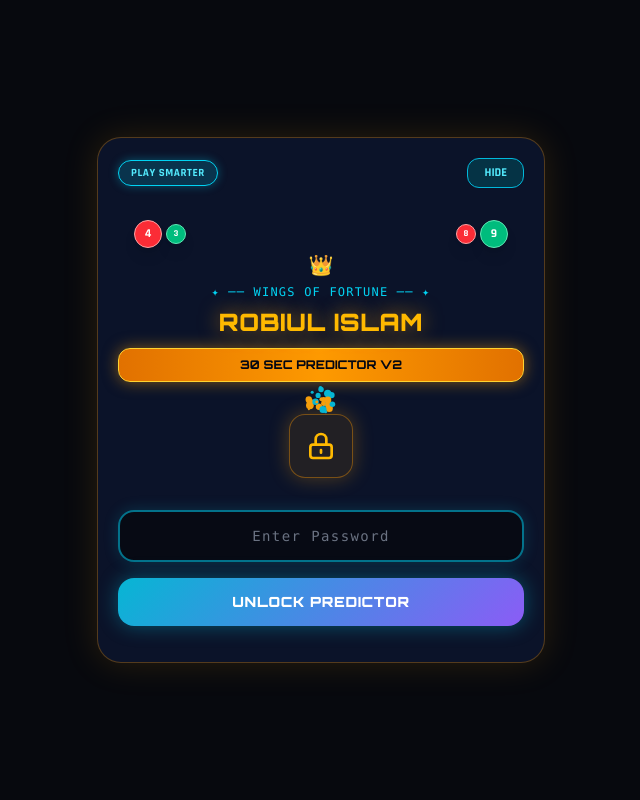
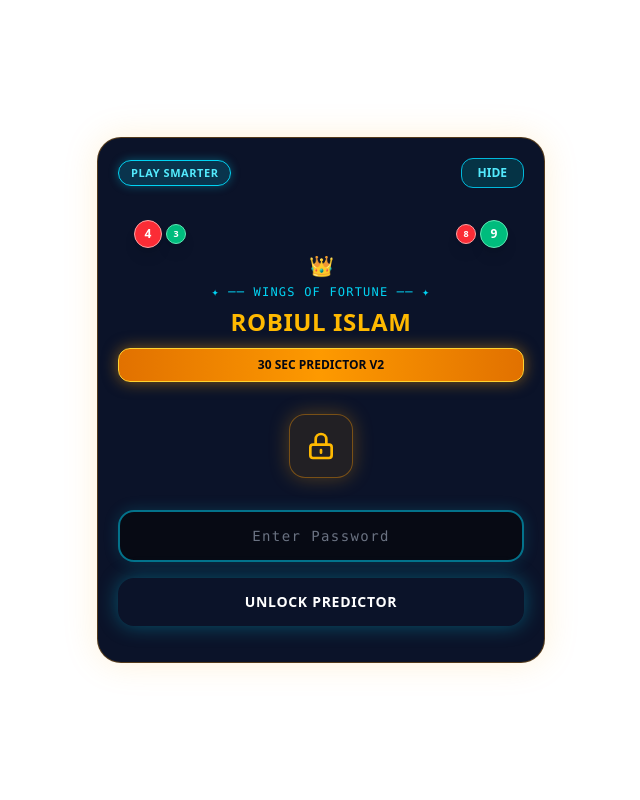
Before and after one commit to nahidkhan08642-collab/robium-wingo-predictor, a Flask app: page / in a window 1280 px wide. Shown: the whole page, without its empty margins (319-959 px from the left). Run offline with Flask 3, Linux system fonts and the light colour scheme.

Commit message:
Remove swarm cursor particles from lock screen header

```diff
--- a/templates/index.html
+++ b/templates/index.html
@@ -6,17 +6,7 @@
     <title>Robiul Islam - 30 Sec Predictor V2</title>
     <script src="https://cdn.jsdelivr.net/npm/@tailwindcss/browser@4"></script>
     <link href="https://fonts.googleapis.com/css2?family=Orbitron:wght@400;600;800;900&family=Rajdhani:wght@500;700&display=swap" rel="stylesheet">
-    <style>
-        body { font-family: 'Rajdhani', sans-serif; background-color: #07090e; color: #f3f4f6; overflow-x: hidden; }
-        .font-orbitron { font-family: 'Orbitron', sans-serif; }
-        .glass-card { background: rgba(15, 23, 42, 0.85); backdrop-filter: blur(12px); border: 1px solid rgba(245, 158, 11, 0.25); }
-        .gold-gradient { background: linear-gradient(135deg, #f59e0b 0%, #d97706 100%); }
-        .btn-gradient { background: linear-gradient(135deg, #06b6d4 0%, #8b5cf6 100%); }
-        .header-glow { text-shadow: 0 0 20px rgba(245, 158, 11, 0.6); }
-        #cursor-canvas { position: fixed; top: 0; left: 0; width: 100vw; height: 100vh; pointer-events: none; z-index: 9999; }
-    </style>
-    <!-- Swarm Cursor Canvas -->
-    <canvas id="cursor-canvas"></canvas>
+    <!-- Swarm Cursor Canvas Removed -->
 </head>
 <body class="min-h-screen flex items-center justify-center p-3">
 
@@ -262,6 +252,8 @@
             autoPollTimer = setInterval(() => {
                 fetchSignal();
             }, intervalTime);
+        }
+
         function setIntervalMode(mode) {
             currentInterval = mode;
             if(mode === '30s') {
@@ -362,67 +354,5 @@
             alert('Stealth Mode Toggled!');
         }
     </script>
-    <!-- Swarm Cursors Animation Script (Inspired by DhvanilPatel/swarm-cursors) -->
-    <script>
-        const canvas = document.getElementById('cursor-canvas');
-        const ctx = canvas.getContext('2d');
-        let width = canvas.width = window.innerWidth;
-        let height = canvas.height = window.innerHeight;
-
-        window.addEventListener('resize', () => {
-            width = canvas.width = window.innerWidth;
-            height = canvas.height = window.innerHeight;
-        });
-
-        const mouse = { x: width / 2, y: height / 2 };
-        window.addEventListener('mousemove', (e) => {
-            mouse.x = e.clientX;
-            mouse.y = e.clientY;
-        });
-        window.addEventListener('touchmove', (e) => {
-            if(e.touches.length > 0) {
-                mouse.x = e.touches[0].clientX;
-                mouse.y = e.touches[0].clientY;
-            }
-        });
-
-        class SwarmParticle {
-            constructor(x, y) {
-                this.x = x;
-                this.y = y;
-                this.size = Math.random() * 3 + 1;
-                this.speedX = Math.random() * 2 - 1;
-                this.speedY = Math.random() * 2 - 1;
-                this.color = Math.random() > 0.5 ? '#f59e0b' : '#06b6d4';
-            }
-            update() {
-                let dx = mouse.x - this.x;
-                let dy = mouse.y - this.y;
-                this.x += dx * 0.08 + this.speedX;
-                this.y += dy * 0.08 + this.speedY;
-            }
-            draw() {
-                ctx.fillStyle = this.color;
-                ctx.beginPath();
-                ctx.arc(this.x, this.y, this.size, 0, Math.PI * 2);
-                ctx.fill();
-            }
-        }
-
-        const particles = [];
-        for(let i = 0; i < 25; i++) {
-            particles.push(new SwarmParticle(Math.random() * width, Math.random() * height));
-        }
-
-        function animateSwarm() {
-            ctx.clearRect(0, 0, width, height);
-            particles.forEach(p => {
-                p.update();
-                p.draw();
-            });
-            requestAnimationFrame(animateSwarm);
-        }
-        animateSwarm();
-    </script>
 </body>
 </html>
```
